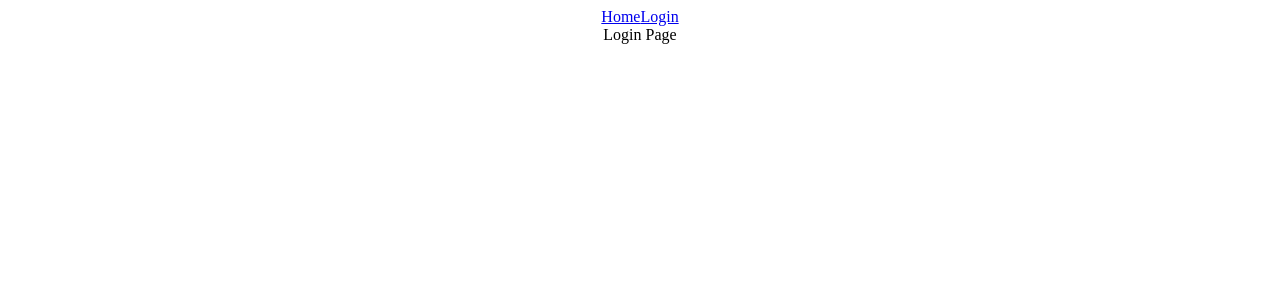
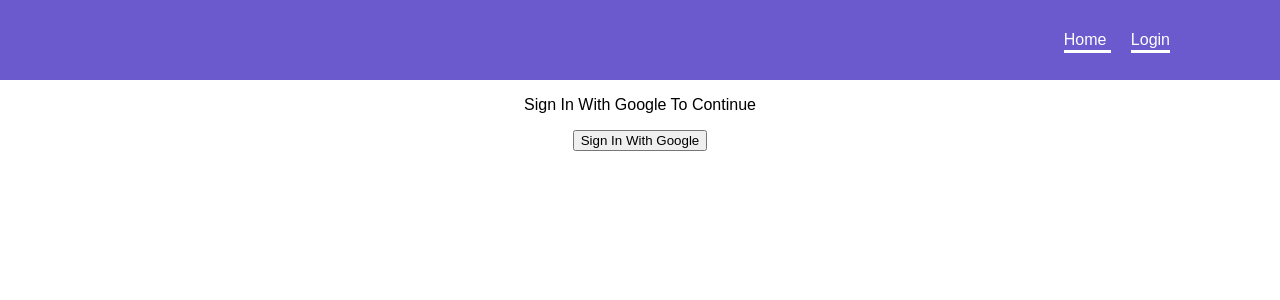
Before and after one commit to daisyyedda/ReactJS-Episode1, a React (Create React App) app: page /login in a window 1280 px wide. Shown: the top 300 px of the page. Built offline with nearby package versions, Linux system fonts and the light colour scheme; no server answers.

Commit message:
set up login/navbar

```diff
--- a/package.json
+++ b/package.json
@@ -13,6 +13,7 @@
     "firebase": "^9.15.0",
     "react": "^18.2.0",
     "react-dom": "^18.2.0",
+    "react-firebase-hooks": "^5.1.1",
     "react-router-dom": "^6.6.2",
     "react-scripts": "5.0.1",
     "typescript": "^4.9.4",
--- a/src/App.css
+++ b/src/App.css
@@ -2,37 +2,47 @@
   text-align: center;
 }
 
-.App-logo {
-  height: 40vmin;
-  pointer-events: none;
+body {
+  margin: 0;
+  padding: 0;
+  font-family: Arial, Helvetica, sans-serif;
 }
 
-@media (prefers-reduced-motion: no-preference) {
-  .App-logo {
-    animation: App-logo-spin infinite 20s linear;
-  }
+.navbar {
+  width: 100%;
+  height: 80px;
+  background-color: slateblue;
+  display: flex;
+  align-items: center;
+  justify-content: flex-end;
 }
 
-.App-header {
-  background-color: #282c34;
-  min-height: 100vh;
+.navbar .links {
+  text-align: center;
+  margin-right: 50px;
+}
+
+.links a {
+  color: white;
+  text-decoration: none;
+  border-bottom: 3px solid white;
+  padding-bottom: 2px;
+  margin: 10px;
+}
+
+.navbar .user {
   display: flex;
-  flex-direction: column;
+  justify-content: center;
   align-items: center;
-  justify-content: center;
-  font-size: calc(10px + 2vmin);
+  margin-right: 50px;
+}
+
+.user p {
+  font-size: 15px;
+  margin-right: 10px;
   color: white;
 }
-
-.App-link {
-  color: #61dafb;
+.user img {
+  font-size: 15px;
+  border-radius: 50%;
 }
-
-@keyframes App-logo-spin {
-  from {
-    transform: rotate(0deg);
-  }
-  to {
-    transform: rotate(360deg);
-  }
-}
--- a/src/components/navbar.tsx
+++ b/src/components/navbar.tsx
@@ -1,9 +1,29 @@
-import { Link } from 'react-router-dom';
+import { Link } from "react-router-dom";
+import { auth } from "../config/firebase";
+import { useAuthState } from "react-firebase-hooks/auth";
+import { signOut } from "firebase/auth";
 
 export const Navbar = () => {
-  return (<div>
-    <Link to="/">Home</Link>
-    <Link to="/login">Login</Link>
-  </div>
+  const [user] = useAuthState(auth);
+
+  const signUserOut = async () => {
+    await signOut(auth);
+  };
+  return (
+    <div className="navbar">
+      <div className="links">
+        <Link to="/"> Home </Link>
+        <Link to="/login"> Login </Link>
+      </div>
+      <div className="user">
+        {user && (
+          <>
+            <p> {user?.displayName} </p>
+            <img src={user?.photoURL || ""} width="20" height="20" />
+            <button onClick={signUserOut}> Log Out</button>
+          </>
+        )}
+      </div>
+    </div>
   );
-}
+};
--- a/src/pages/login.tsx
+++ b/src/pages/login.tsx
@@ -1,5 +1,17 @@
+import { auth, provider } from '../config/firebase';
+import { signInWithPopup } from 'firebase/auth';
+import { useNavigate } from 'react-router-dom';
+
 export const Login = () => {
+  const navigate = useNavigate();
+
+  const signInWithGoogle = async () => {
+    const result = await signInWithPopup(auth, provider);
+    navigate('/');
+  }
+
   return <div>
-    Login Page
+    <p> Sign In With Google To Continue </p>
+    <button onClick={signInWithGoogle}> Sign In With Google </button>
   </div>
 }
```
Also changed, not shown: 1 other file (tests, documents, lock files or other folders).
